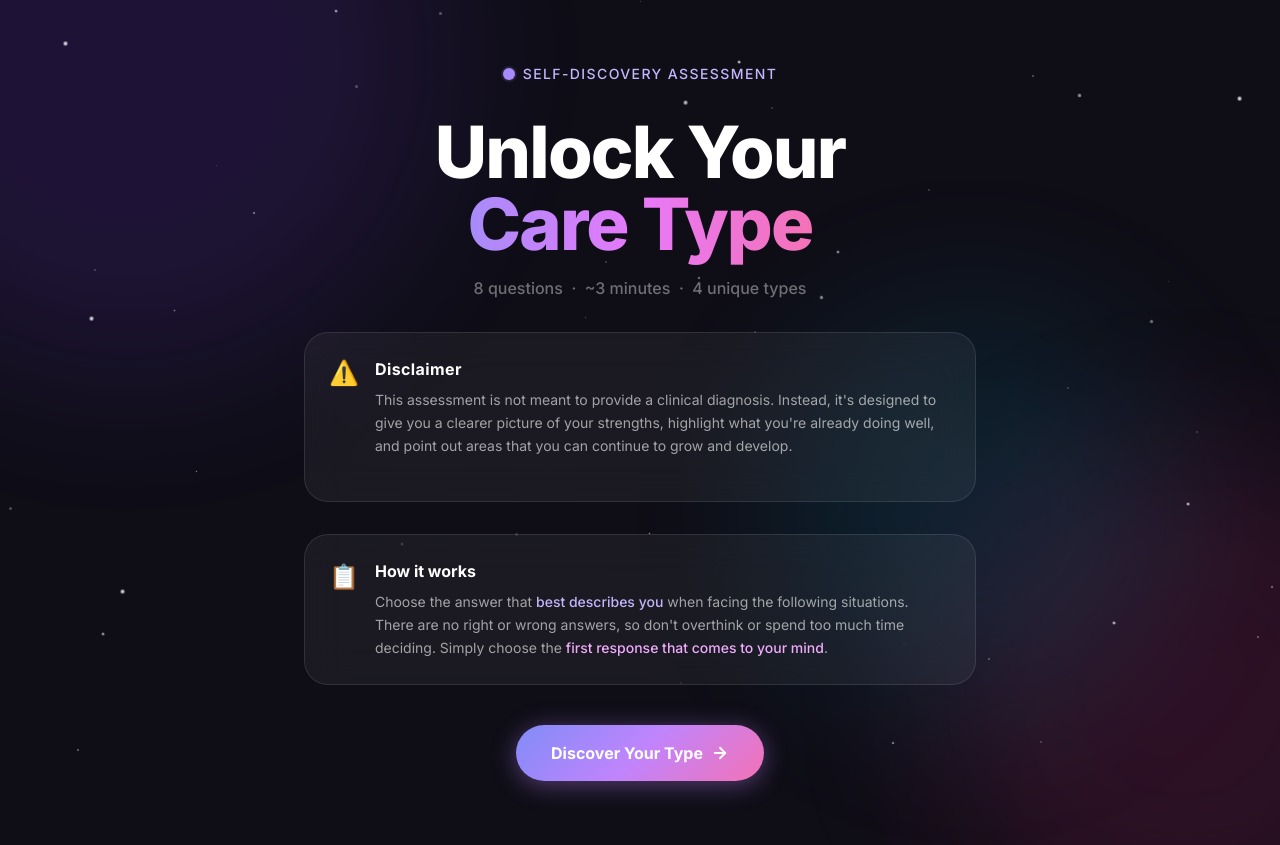
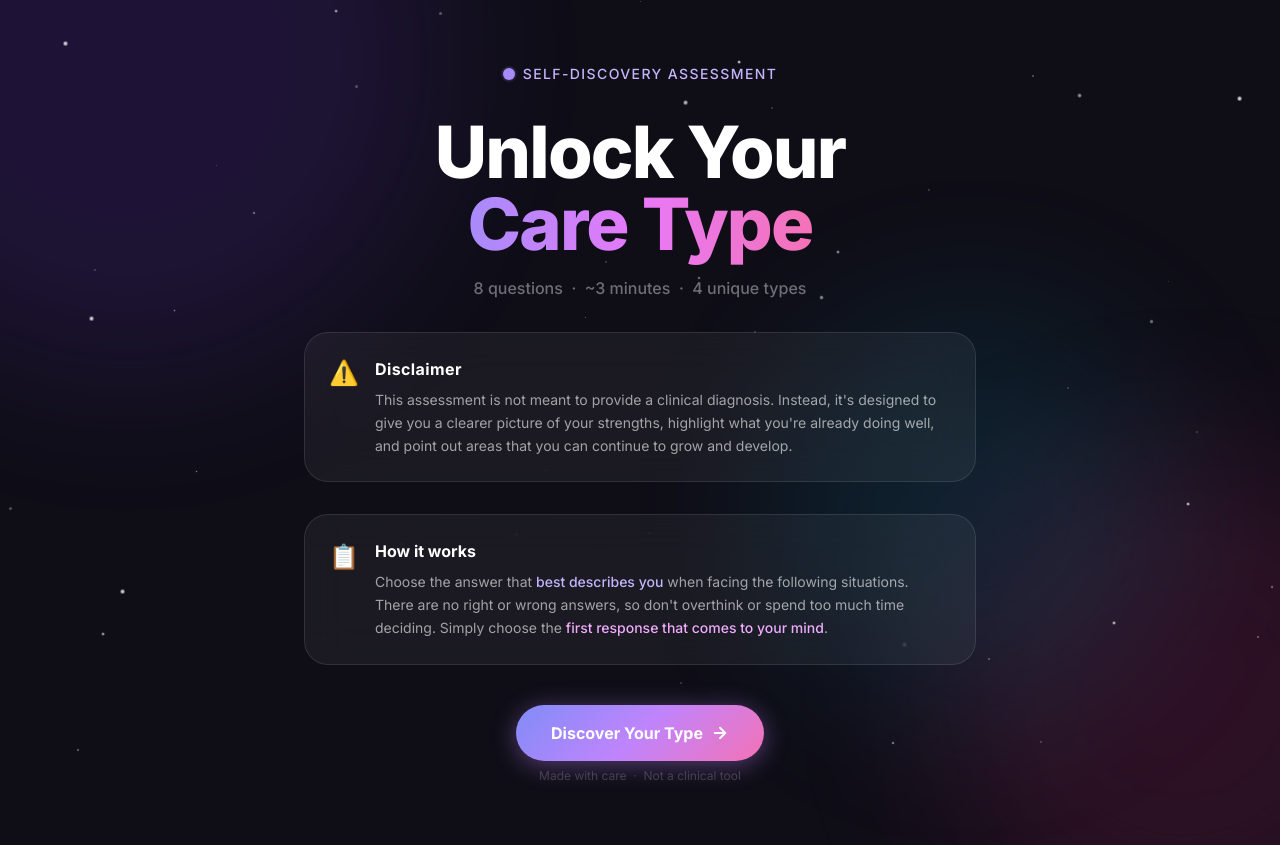
Before and after one commit to gobielJonathan/personality-test, a Vue app: page / in a window 1280 px wide. Built offline with nearby package versions, Linux system fonts and the light colour scheme.

Commit message:
remove padding at disclaimer

```diff
--- a/src/components/HeroSection.vue
+++ b/src/components/HeroSection.vue
@@ -69,7 +69,7 @@
         <span class="text-white font-bold text-base tracking-wide">Disclaimer</span>
         </button>
         <Transition name="disclaimer">
-          <div v-if="disclaimerOpen" class="pb-5">
+          <div v-if="disclaimerOpen" class="">
             <p class="text-white/60 text-sm leading-relaxed">
               This assessment is not meant to provide a clinical diagnosis. Instead, it's designed to give you a clearer picture of your strengths, highlight what you're already doing well, and point out areas that you can continue to grow and develop.
             </p>
```
